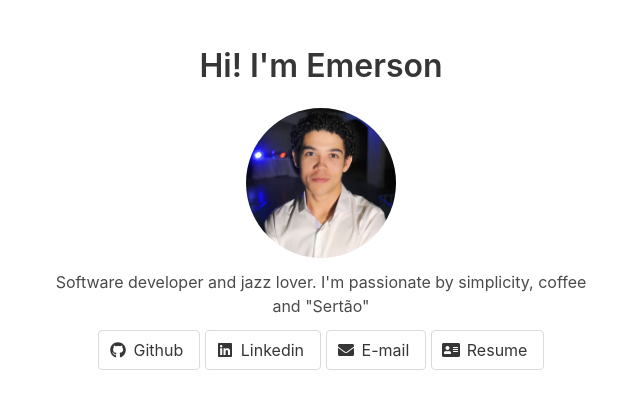
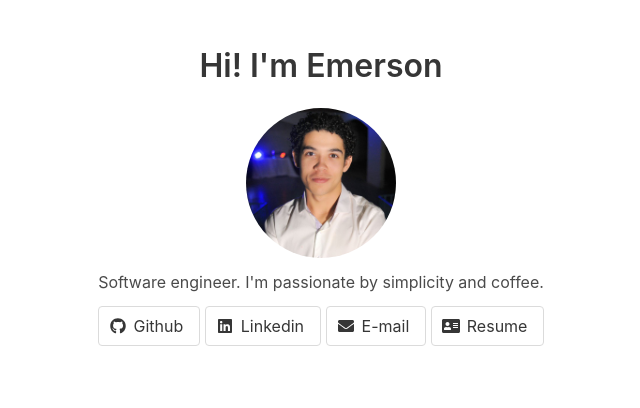
Before and after one commit to Trunkol/Trunkol.github.io, a plain HTML site: page index.html in a window 1280 px wide. Shown: the whole page, without its empty margins (319-959 px from the left). Drawn offline with nearby package versions, Linux system fonts and the light colour scheme.

Commit message:
Update index.html

```diff
--- a/index.html
+++ b/index.html
@@ -43,7 +43,7 @@
 
         <div class="container column is-6">
           <p>
-           Software developer and jazz lover. I'm passionate by simplicity, coffee and "Sertão"
+           Software engineer. I'm passionate by simplicity and coffee.
          </p>
        </div>
 
```
